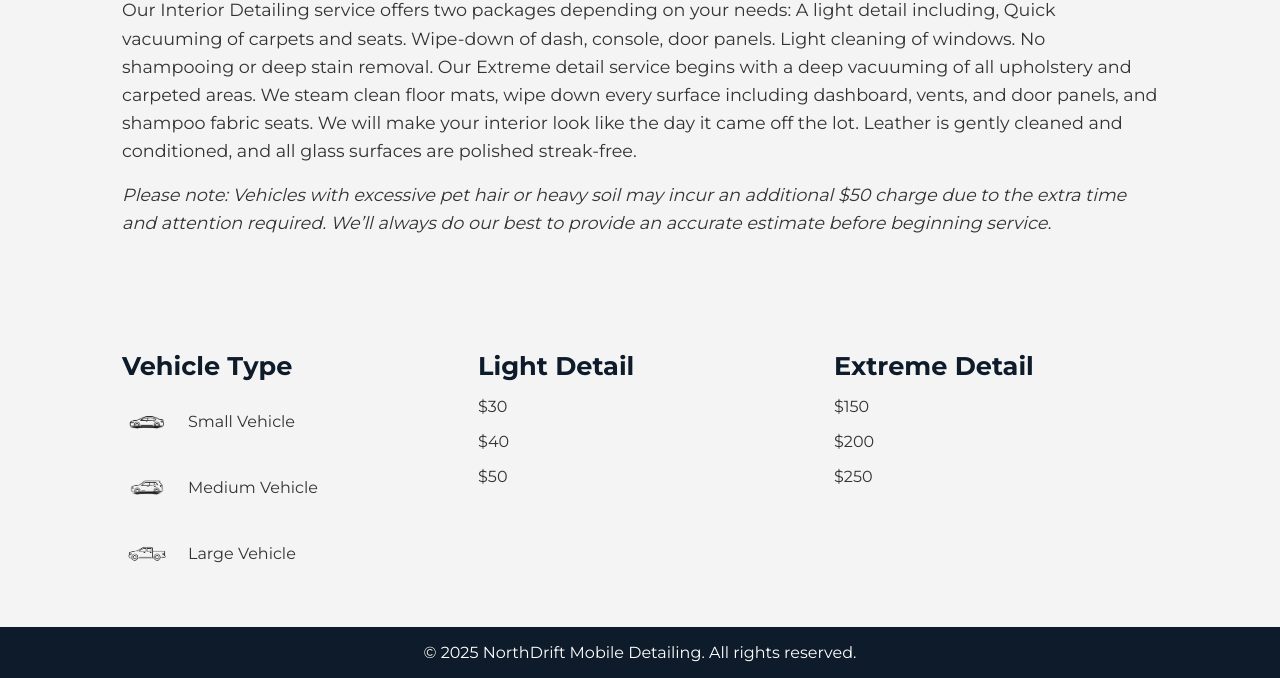
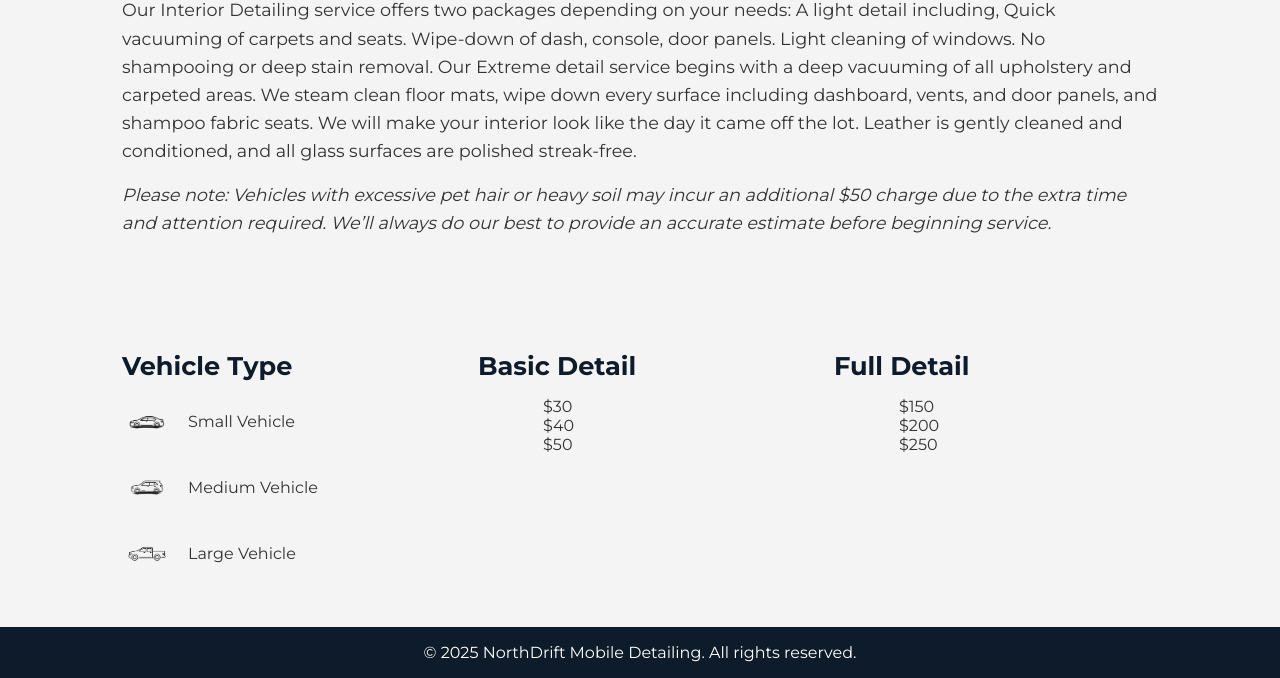
Before and after one commit to Githubmaster456/northdrift-site, a plain HTML site: page interior.html in a window 1280 px wide. Shown: the part 398-1076 px from the top of the page. Drawn offline with Linux system fonts and the light colour scheme.

Commit message:
Update interior.html

```diff
--- a/interior.html
+++ b/interior.html
@@ -78,14 +78,10 @@
       margin-bottom: 1rem;
     }
     .pricing-table {
-      display: flex;
-      flex-wrap: wrap;
-      justify-content: space-between;
+      display: grid;
+      grid-template-columns: 1fr 1fr 1fr;
       gap: 2rem;
-    }
-    .column {
-      flex: 1;
-      min-width: 200px;
+      text-align: left;
     }
     .column h2 {
       color: #0d1b2a;
@@ -103,6 +99,9 @@
     }
     .price-entry p {
       margin: 0;
+    }
+    .price-text {
+      padding-left: 65px;
     }
     footer {
       background: #0d1b2a;
@@ -154,26 +153,18 @@
         </div>
       </div>
       <div class="column">
-        <h2>Light Detail</h2>
-        <div class="price-entry">
+        <h2>Basic Detail</h2>
+        <div class="price-text">
           <p>$30</p>
-        </div>
-        <div class="price-entry">
           <p>$40</p>
-        </div>
-        <div class="price-entry">
           <p>$50</p>
         </div>
       </div>
       <div class="column">
-        <h2>Extreme Detail</h2>
-        <div class="price-entry">
+        <h2>Full Detail</h2>
+        <div class="price-text">
           <p>$150</p>
-        </div>
-        <div class="price-entry">
           <p>$200</p>
-        </div>
-        <div class="price-entry">
           <p>$250</p>
         </div>
       </div>
```
